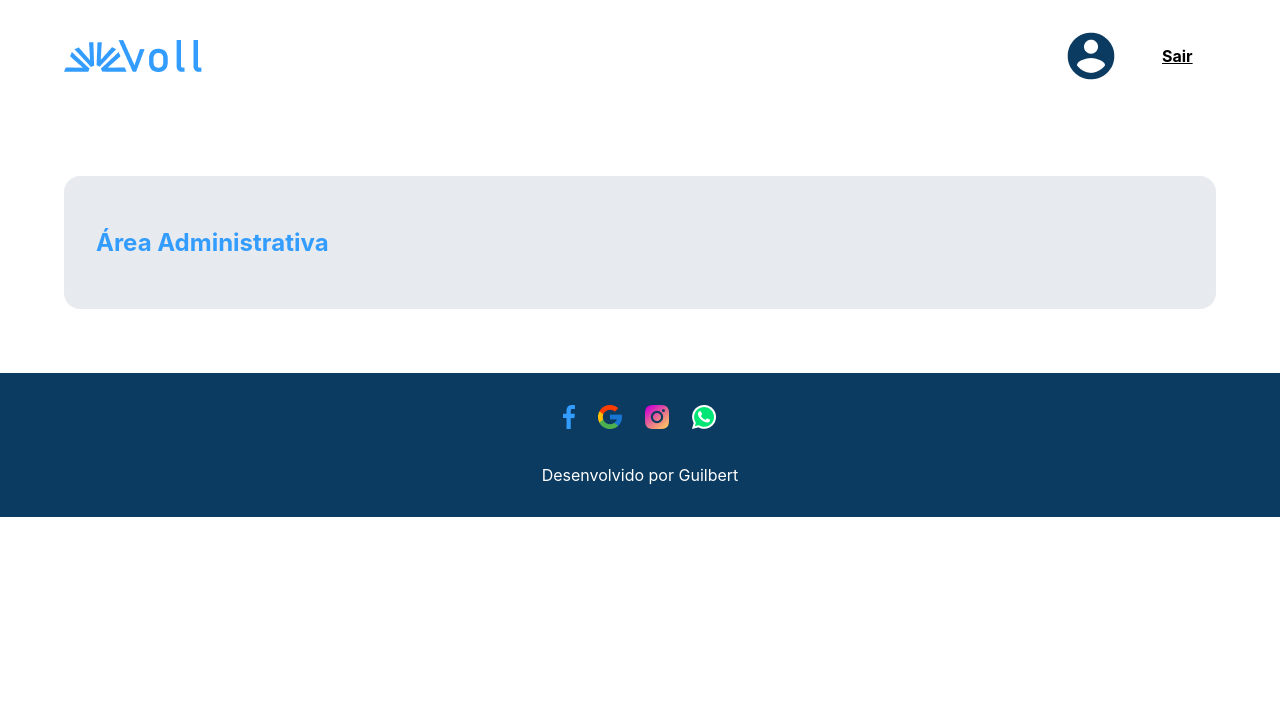
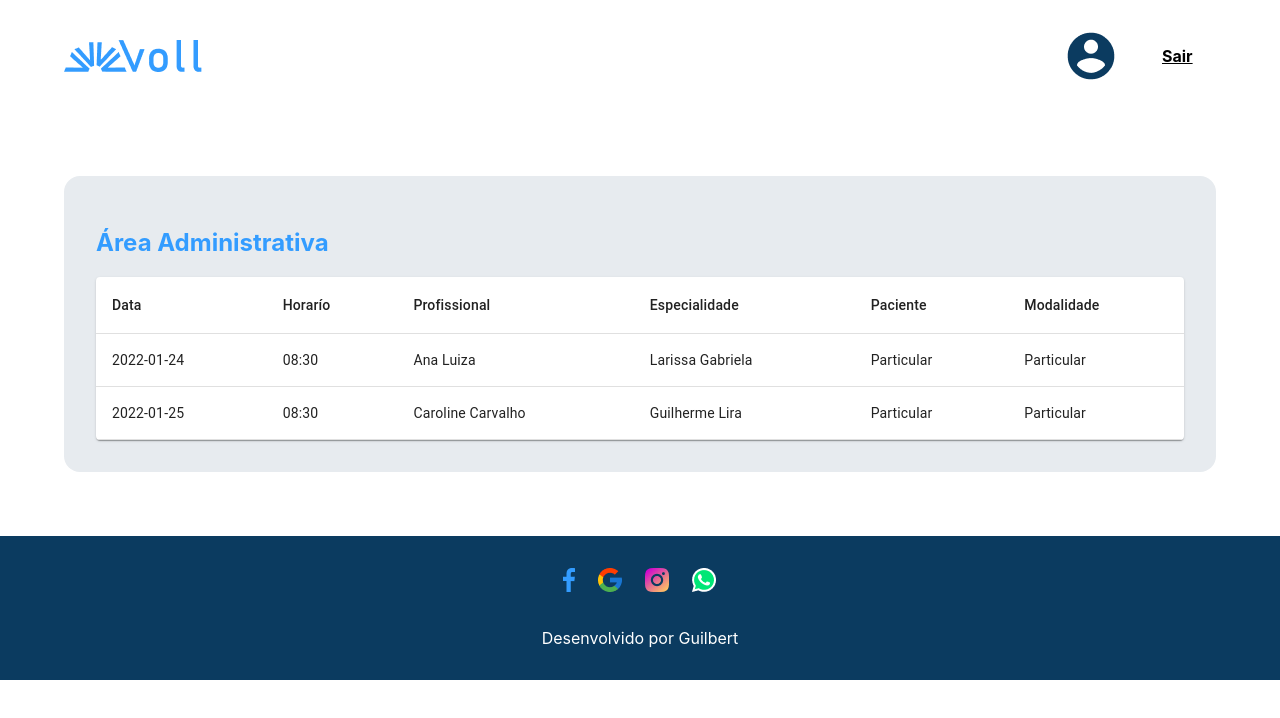
Before and after one commit to Guilbertoliveira/AdministrativePanelTS, a React (Create React App) app: page / in a window 1280 px wide. Shown: the top 718 px of the page. Built offline with nearby package versions, Linux system fonts and the light colour scheme; data requests are answered from the project's data file.

Commit message:
chore: improvements code

```diff
--- a/db.json
+++ b/db.json
@@ -2,59 +2,59 @@
     "profissionais": [
         {
             "id": 1,
-            "imagem": "https://imgur.com/imkS67m.png",
-            "nome": "Ana Luiza",
-            "especialidade": "Clínico Geral",
-            "nota": 4.5
+            "image": "https://imgur.com/imkS67m.png",
+            "name": "Ana Luiza",
+            "specialty": "Clínico Geral",
+            "note": 4.5
         },
         {
             "id": 2,
-            "imagem": "https://imgur.com/iyFgXHb.png",
-            "nome": "Caroline Carvalho",
-            "especialidade": "Nutricionista",
-            "nota": 4.6
+            "image": "https://imgur.com/iyFgXHb.png",
+            "name": "Caroline Carvalho",
+            "specialty": "Nutricionista",
+            "note": 4.6
         },
         {
             "id": 3,
-            "imagem": "https://imgur.com/ho9CUwp.png",
-            "nome": "Camila Fernanda",
-            "especialidade": "Oftamologista",
-            "nota": 4.3
+            "image": "https://imgur.com/ho9CUwp.png",
+            "name": "Camila Fernanda",
+            "specialty": "Oftamologista",
+            "note": 4.3
         },
         {
             "id": 4,
-            "imagem": "https://imgur.com/sVAFzFy.png",
-            "nome": "Bruno Divino",
-            "especialidade": "Psiquiatra",
-            "nota": 4.7
+            "image": "https://imgur.com/sVAFzFy.png",
+            "name": "Bruno Divino",
+            "specialty": "Psiquiatra",
+            "note": 4.7
         }
     ],
     "consultas": [
         {
             "id": 1,
-            "data": "2022-01-24",
-            "horario": "08:30",
-            "profissional": [
+            "date": "2022-01-24",
+            "time": "08:30",
+            "professional": [
                 {
-                    "nome": "Ana Luiza",
-                    "especialidade": "Clínico Geral"
+                    "name": "Ana Luiza",
+                    "specialty": "Clínico Geral"
                 }
             ],
-            "paciente": "Larissa Gabriela",
-            "modalidade": "Particular"
+            "patient": "Larissa Gabriela",
+            "modality": "Particular"
         },
         {
             "id": 2,
-            "data": "2022-01-25",
-            "horario": "08:30",
-            "profissional": [
+            "date": "2022-01-25",
+            "time": "08:30",
+            "professional": [
                 {
-                    "nome": "Caroline Carvalho",
-                    "especialidade": "Nutricionista"
+                    "name": "Caroline Carvalho",
+                    "specialty": "Nutricionista"
                 }
             ],
-            "paciente": "Guilherme Lira",
-            "modalidade": "Particular"
+            "patient": "Guilherme Lira",
+            "modality": "Particular"
         }
     ],
     "avaliacoes": [
@@ -62,7 +62,7 @@
             "id": 1,
             "data": "2022-04-01",
             "horario": "10:30",
-            "profissional": [
+            "professional": [
                 {
                     "nome": "Ana Luiza",
                     "especialidade": "Clínico Geral"
@@ -74,7 +74,7 @@
             "id": 2,
             "data": "2022-04-01",
             "horario": "10:30",
-            "profissional": [
+            "professional": [
                 {
                     "nome": "Caroline Carvalho",
                     "especialidade": "Nutricionista"
--- a/src/App.tsx
+++ b/src/App.tsx
@@ -3,13 +3,20 @@ import Header from './components/Header';
 import Title from './components/Title';
 import { ContainerStyled } from './components/Container'
 import Footer from './components/Footer';
+import Table from './components/Table';
+import useQueryData from './useQueryData';
+
+
 
 function App() {
+  const { data, error } = useQueryData();
+
   return (
     <>
       <Header></Header>
       <ContainerStyled>
         <Title>Área Administrativa</Title>
+        <Table data={data}></Table>
       </ContainerStyled>
       <Footer></Footer>
     </>
--- /dev/null
+++ b/src/components/Table/datas.tsx
@@ -0,0 +1 @@
+export const titles = ['Data', 'Horarío', 'Profissional', 'Especialidade', 'Paciente', 'Modalidade']
--- /dev/null
+++ b/src/components/Table/index.tsx
@@ -0,0 +1,46 @@
+import { TableContainer } from "@mui/material";
+import Paper from "@mui/material/Paper/Paper";
+import Table from "@mui/material/Table/Table";
+import TableHead from "@mui/material/TableHead/TableHead";
+import TableRow from "@mui/material/TableRow/TableRow";
+import TableCell from "@mui/material/TableCell/TableCell";
+import { titles } from "./datas";
+import TableBody from '@mui/material/TableBody';
+import IQuery from "../../types/IQuery";
+
+export default function TableMui({ data }: { data: IQuery[] | null }) {
+
+    return (
+        <>
+            <TableContainer component={Paper}>
+                <Table sx={{ minWidth: 650 }} arial-label="simple table">
+                    <TableHead>
+                        <TableRow>
+
+                            {titles.map((title, index) => {
+                                return (
+                                    <TableCell key={index}>{title}</TableCell>)
+                            })}
+                        </TableRow>
+                    </TableHead>
+                    <TableBody>
+                        {data?.map((dataColumn) => {
+                            return (
+                                <TableRow>
+                                    <TableCell component="th" scope="row">{dataColumn.date}</TableCell>
+                                    <TableCell component="th" scope="row">{dataColumn.time}</TableCell>
+                                    <TableCell component="th" scope="row">{dataColumn.professional[0].name}</TableCell>
+                                    <TableCell component="th" scope="row">{dataColumn.patient}</TableCell>
+                                    <TableCell component="th" scope="row">{dataColumn.modality}</TableCell>
+                                    <TableCell component="th" scope="row">{dataColumn.modality}</TableCell>
+                                </TableRow>
+
+                            )
+                        })
+                        }
+                    </TableBody>
+                </Table>
+            </TableContainer>
+        </>
+    )
+}
--- a/src/components/Title/index.tsx
+++ b/src/components/Title/index.tsx
@@ -21,6 +21,7 @@ export default function Title({ image, children }: Props) {
         consulta: consulta
     }
 
+
     return (
         < ContainerStyled >
             {/* checking if the passed image exists in the object defined with keyof */}
--- a/src/index.tsx
+++ b/src/index.tsx
@@ -7,7 +7,5 @@ const root = ReactDOM.createRoot(
   document.getElementById('root') as HTMLElement,
 );
 root.render(
-  <React.StrictMode>
-    <App />
-  </React.StrictMode>,
+  <App />
 );
--- a/src/useFetch.ts
+++ b/src/useFetch.ts
@@ -5,6 +5,7 @@ export default function useFetch<T>({ url }: { url: string }) {
     const [error, setError] = useState('')
 
     useEffect(() => {
+
         fetch(`http://localhost:8080/${url}`).
             then(response => response.json()
             ).then(convertedResponse => setData(convertedResponse)).catch((error => setError(error)))
--- /dev/null
+++ b/src/useProfessional.ts
@@ -0,0 +1,6 @@
+import IProfessional from "./types/IProfessional";
+import useFetch from "./useFetch";
+
+export default function useProfessional() {
+    return useFetch<IProfessional[]>({ url: 'profissionais' })
+}
--- /dev/null
+++ b/src/useQueryData.ts
@@ -0,0 +1,6 @@
+import IQuery from "./types/IQuery";
+import useFetch from "./useFetch";
+
+export default function useQueryData() {
+    return useFetch<IQuery[]>({ url: 'consultas' });
+}
```
Also changed, not shown: 1 other file (tests, documents, lock files or other folders).
